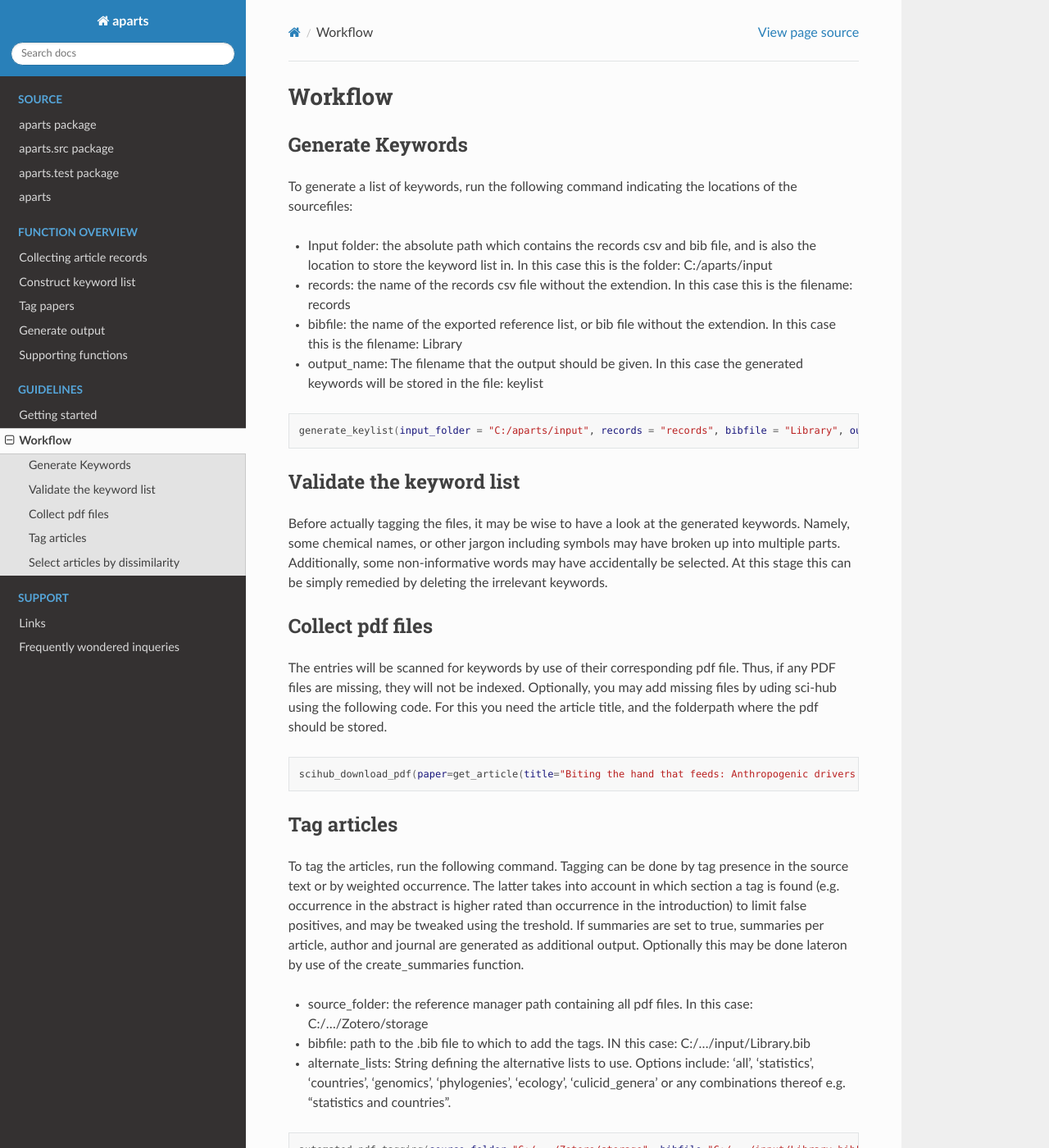
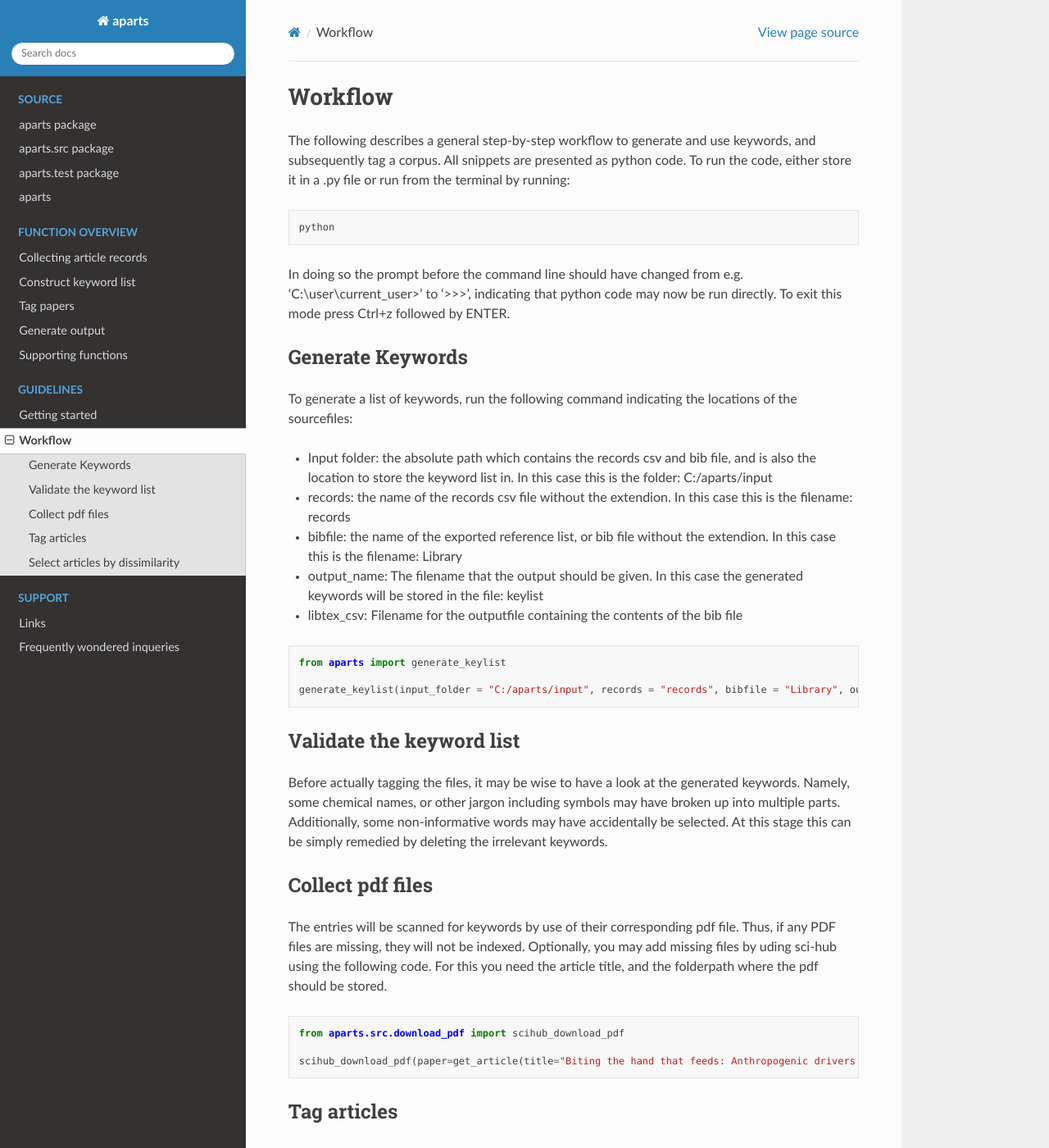
Before and after one commit to SamBoerlijst/aparts, a Sphinx documentation site: the page built from app/source/guidelines/workflow.rst, in a window 1280 px wide and 1400 px high. Shown: the whole window at 82% size. Built offline with Sphinx 7.4.7 and the Read the Docs theme 2.0.0, drawn with Linux system fonts in a browser that asks for light colours; some of the changed text lies outside the part shown.

Commit message:
Update workflow.rst

```diff
--- a/app/source/guidelines/workflow.rst
+++ b/app/source/guidelines/workflow.rst
@@ -1,5 +1,15 @@
 Workflow
 ========
+
+The following describes a general step-by-step workflow to generate and use keywords, and subsequently tag a corpus. All snippets are presented as python code. To run the code, either store it in a .py file or run from the terminal by running:
+
+.. code-block:: bash
+
+  python
+
+In doing so the prompt before the command line should have changed from e.g. 'C:\\user\\current_user>' to '>>>', indicating that python code may now be run directly. To exit this mode press Ctrl+z followed by ENTER.
+
+
 
 Generate Keywords
 -----------------
@@ -13,9 +23,14 @@ To generate a list of keywords, run the following command indicating the locatio
 
 - output_name: The filename that the output should be given. In this case the generated keywords will be stored in the file: keylist
 
-.. code-block:: bash
+- libtex_csv: Filename for the outputfile containing the contents of the bib file
 
-  generate_keylist(input_folder = "C:/aparts/input", records = "records", bibfile = "Library", output_name = "keylist")
+
+.. code-block:: python
+
+  from aparts import generate_keylist
+
+  generate_keylist(input_folder = "C:/aparts/input", records = "records", bibfile = "Library", output_name = "keylist", libtex_csv = "corpus_metadata")
 
 
 
@@ -29,7 +44,9 @@ Collect pdf files
 -----------------
 The entries will be scanned for keywords by use of their corresponding pdf file. Thus, if any PDF files are missing, they will not be indexed. Optionally, you may add missing files by uding sci-hub using the following code. For this you need the article title, and the folderpath where the pdf should be stored.
 
-.. code-block:: bash
+.. code-block:: python
+
+  from aparts.src.download_pdf import scihub_download_pdf
 
   scihub_download_pdf(paper=get_article(title="Biting the hand that feeds: Anthropogenic drivers interactively make mosquitoes thrive"), output_folder = "C:/aparts/input/pdf")
 
@@ -45,9 +62,11 @@ To tag the articles, run the following command. Tagging can be done by tag prese
 
 - alternate_lists: String defining the alternative lists to use. Options include: ‘all’, ‘statistics’, ‘countries’, ‘genomics’, ‘phylogenies’, ‘ecology’, ‘culicid_genera’ or any combinations thereof e.g. “statistics and countries”.
 
-.. code-block:: bash
+.. code-block:: python
 
-   automated_pdf_tagging(source_folder="C:/.../Zotero/storage", bibfile="C:/.../input/Library.bib", alternate_lists="all", weighted = True, treshold = 5, summaries = True)
+  from aparts.src.APT import automated_pdf_tagging
+
+  automated_pdf_tagging(source_folder="C:/.../Zotero/storage", bibfile="C:/.../input/Library.bib", alternate_lists="all", weighted = True, treshold = 5, summaries = True)
 
 
 
@@ -55,6 +74,8 @@ Select articles by dissimilarity
 --------------------------------
 To select a section of articles by tag dissimilarity, use the following command. Simply provide the path to the csv containing all (tagged) records and the amount of articles to be selected, and a list of titles will be returned.
 
-.. code-block:: bash
+.. code-block:: python
+
+  from aparts.src.subsampling import subsample_from_csv
 
   subsample_from_csv(CSV_path="C:/.../output/csv/total.csv", n=30)
```
